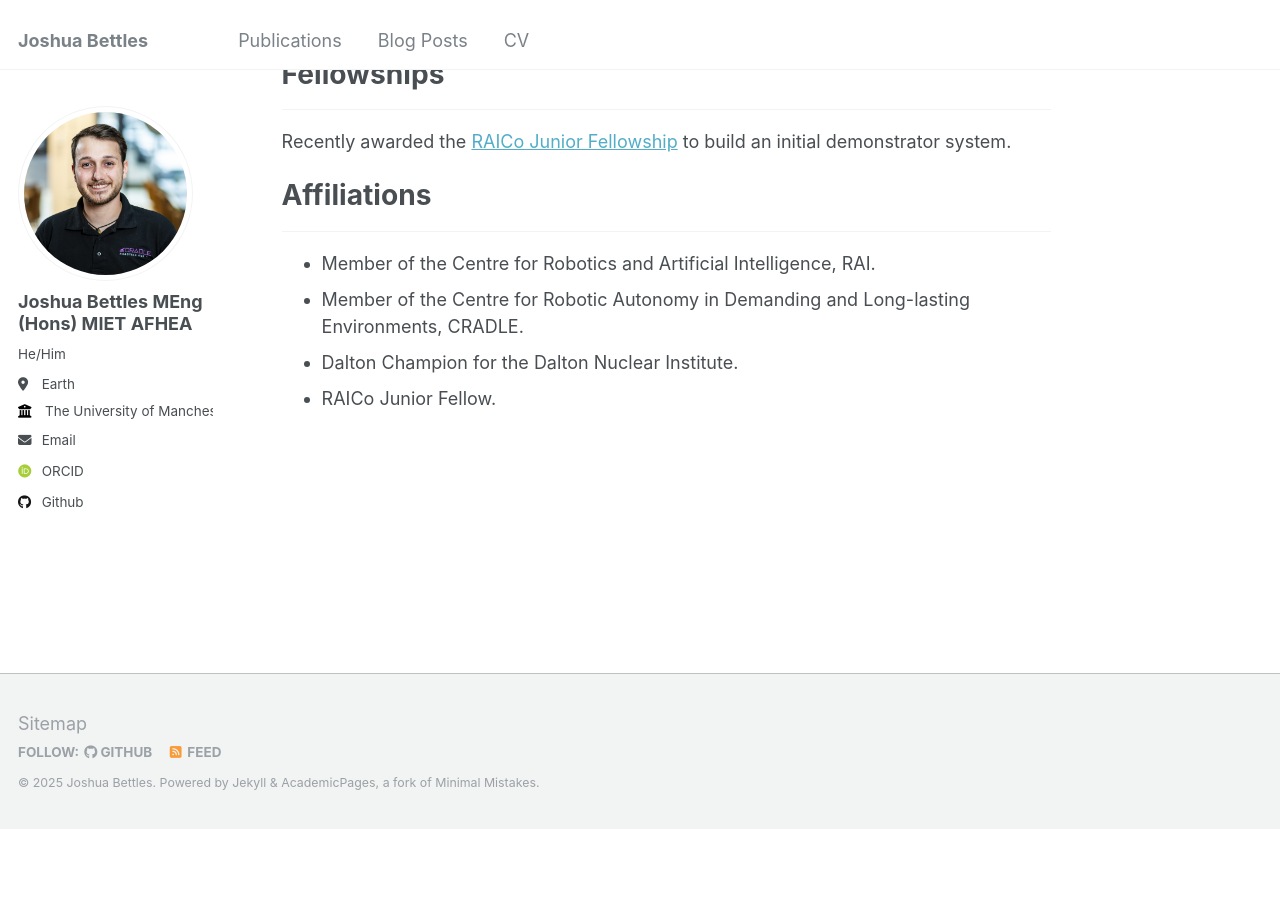
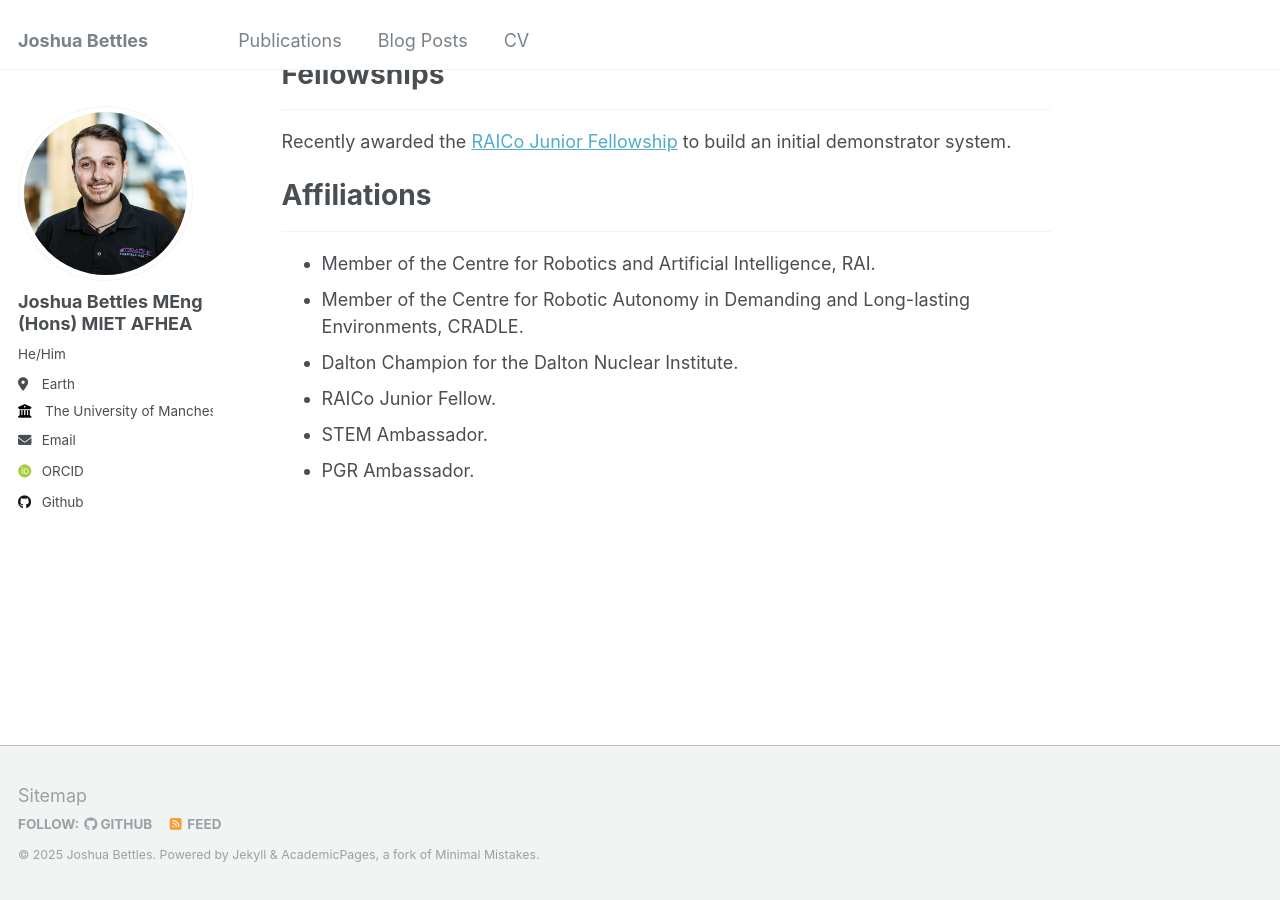
Before and after one commit to Joshua-Bettles/joshua-bettles.github.io, a Jekyll site: the page built from _pages/about.md, in a window 1280 px wide and 900 px high, scrolled down 997 px. Built offline with Jekyll 4.4.1, drawn with Linux system fonts in a browser that asks for light colours; some web fonts are replaced; before the commit the page ends 1825 px from its top, so only the background shows below that.

Commit message:
Update about.md

```diff
--- a/_pages/about.md
+++ b/_pages/about.md
@@ -39,3 +39,5 @@ Affiliations
 - Member of the Centre for Robotic Autonomy in Demanding and Long-lasting Environments, CRADLE.
 - Dalton Champion for the Dalton Nuclear Institute.
 - RAICo Junior Fellow.
+- STEM Ambassador.
+- PGR Ambassador.
```
